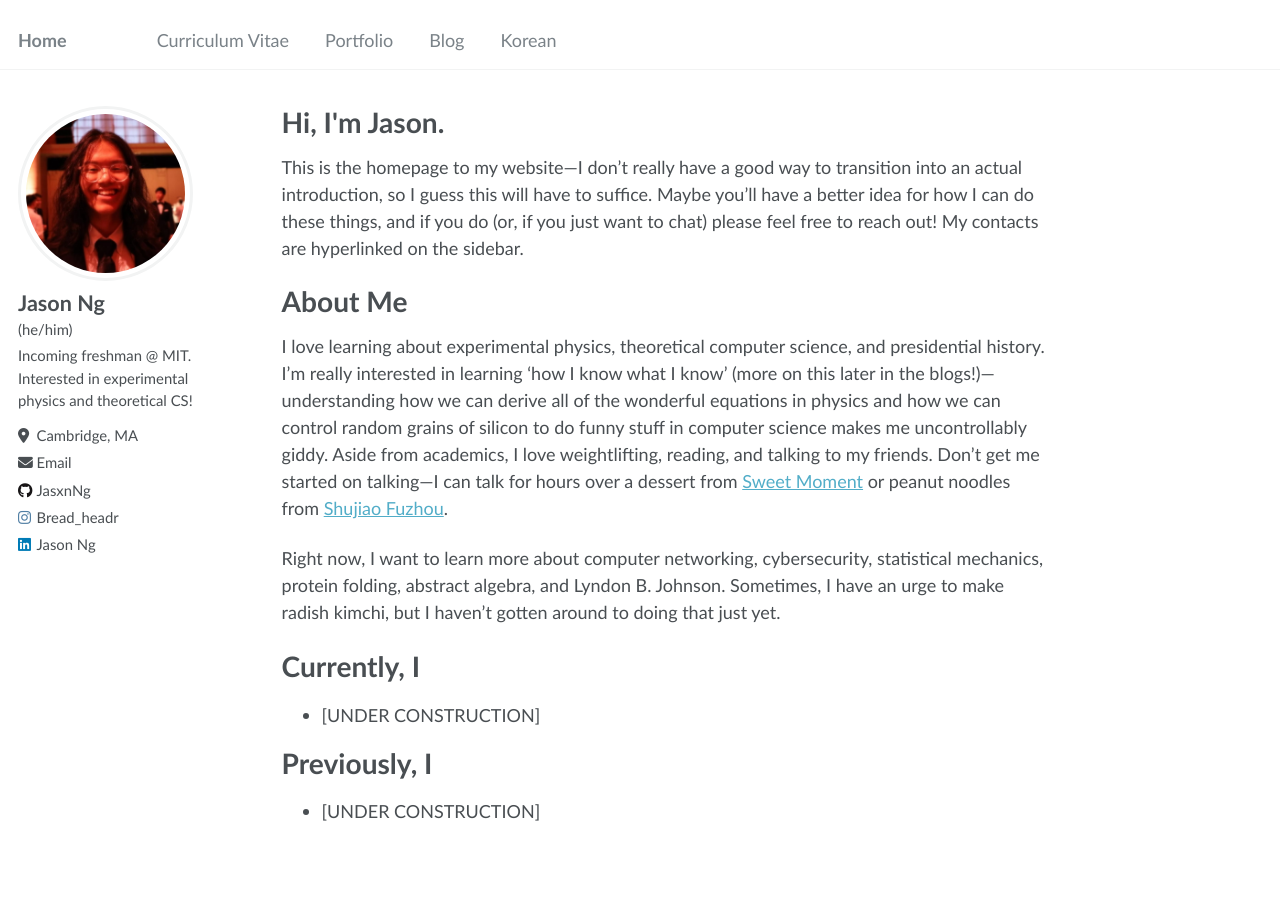
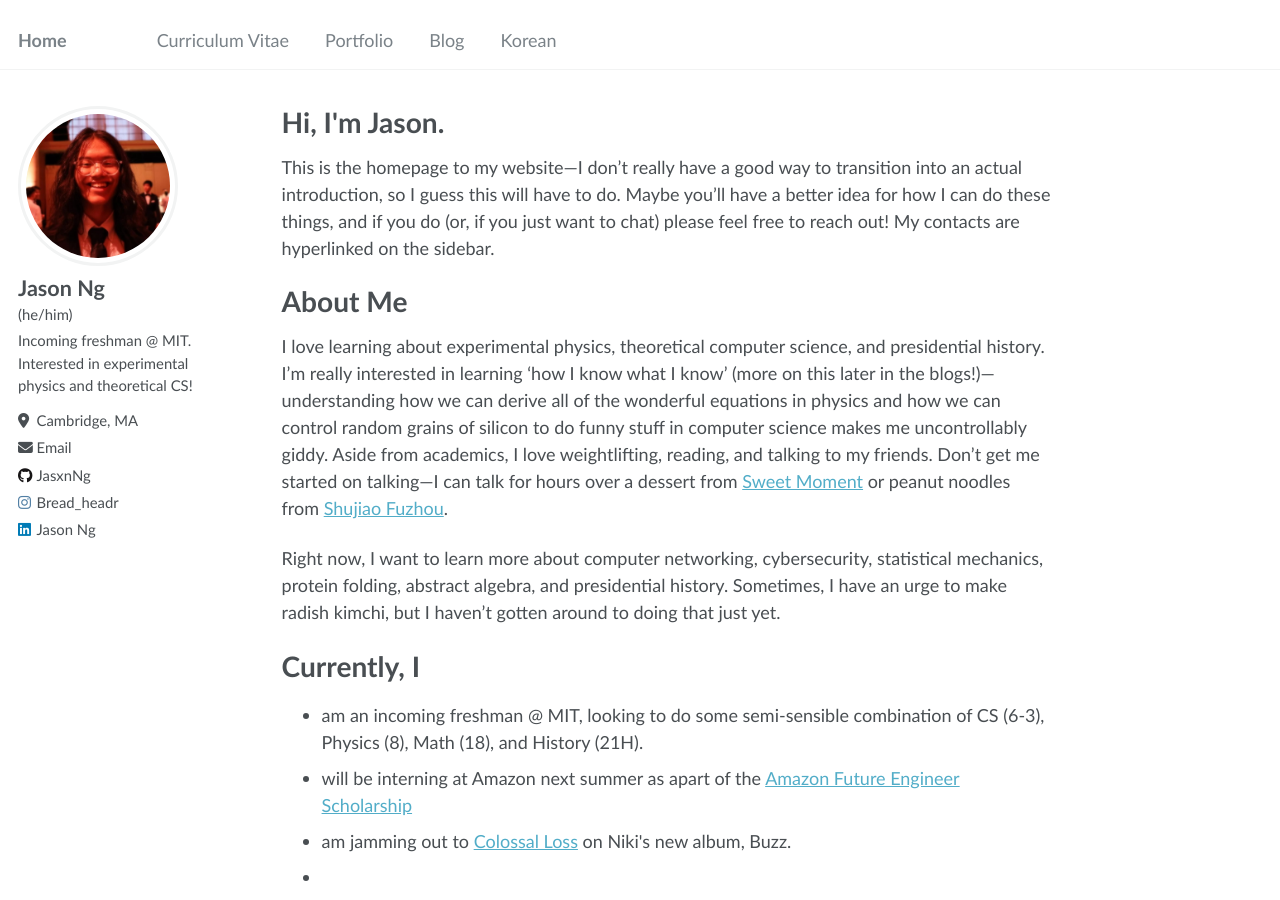
Before and after one commit to JasxnNg/jasxnng.github.io, a Jekyll site: the page built from _pages/about.md, in a window 1280 px wide and 900 px high. Built offline with Jekyll 4.4.1, drawn with Linux system fonts in a browser that asks for light colours; some of the changed text lies outside the part shown.

```diff
--- a/_pages/about.md
+++ b/_pages/about.md
@@ -7,24 +7,31 @@ redirect_from:
 ---
 <h1>Hi, I'm Jason.</h1>
 
-This is the homepage to my website—I don't really have a good way to transition into an actual introduction, so I guess this will have to suffice. Maybe you'll have a better idea for how I can do these things, and if you do (or, if you just want to chat) please feel free to reach out! My contacts are hyperlinked on the sidebar.
+This is the homepage to my website—I don't really have a good way to transition into an actual introduction, so I guess this will have to do. Maybe you'll have a better idea for how I can do these things, and if you do (or, if you just want to chat) please feel free to reach out! My contacts are hyperlinked on the sidebar.
 
 About Me
 =======
-I love learning about experimental physics, theoretical computer science, and presidential history. I'm really interested in learning 'how I know what I know' (more on this later in the blogs!)—understanding how we can derive all of the wonderful equations in physics and how we can control random grains of silicon to do funny stuff in computer science makes me uncontrollably giddy. Aside from academics, I love weightlifting, reading, and talking to my friends. Don't get me started on talking—I can talk for hours over a dessert from [Sweet Moment](https://www.sweetmomentnyc.com/) or peanut noodles from [Shujiao Fuzhou](http://www.shujiaofuzhou.com/).
+I love learning about experimental physics, theoretical computer science, and presidential history. I'm really interested in learning 'how I know what I know' (more on this later in the blogs!)—understanding how we can derive all of the wonderful equations in physics and how we can control random grains of silicon to do funny stuff in computer science makes me uncontrollably giddy. Aside from academics, I love weightlifting, reading, and talking to my friends. Don't get me started on talking—I can talk for hours over a dessert from <a href= "https://www.sweetmomentnyc.com/" target ="_blank">Sweet Moment</a> or peanut noodles from <a href="http://www.shujiaofuzhou.com/" target ="_blank">Shujiao Fuzhou</a>.
 
-Right now, I want to learn more about computer networking, cybersecurity, statistical mechanics, protein folding, abstract algebra, and Lyndon B. Johnson. Sometimes, I have an urge to make radish kimchi, but I haven't gotten around to doing that just yet.
+Right now, I want to learn more about computer networking, cybersecurity, statistical mechanics, protein folding, abstract algebra, and presidential history. Sometimes, I have an urge to make radish kimchi, but I haven't gotten around to doing that just yet.
 
 Currently, I
 ====
 <ul>
-<li>[UNDER CONSTRUCTION]</li>
+<li>am an incoming freshman @ MIT, looking to do some semi-sensible combination of CS (6-3), Physics (8), Math (18), and History (21H).</li>
+<li>will be interning at Amazon next summer as apart of the <a href="https://www.amazonfutureengineer.com/scholarships" target= "_blank">Amazon Future Engineer Scholarship</a></li>
+<li>am jamming out to <a href="https://open.spotify.com/track/36aY2VhOBpgnExFZL1mBH2?si=ad50fa8b6d364d94" target="_blank">Colossal Loss</a> on Niki's new album, Buzz.</li>
+<li></li>
 
 </ul>
 
 Previously, I
 ====
 <ul>
-<li>[UNDER CONSTRUCTION]</li>
+<li>worked with my parents at a fruit stand in Brooklyn, NY.</li>
+<li>tinkered a little bit with electrical engineering @ MIT BWSI</li>
+<li>was a mentee @ Google, working on projects involving <a href="https://github.com/Keobkeig/Science-Questions-Study-Tool" target="_blank">Natural Language Processing</a> and <a href = "https://github.com/Keobkeig/Foo-Food-Fighters" target ="_blank">Computer Vision</a>.</li>
+<li>had a blast doing Science Olympiad in high school, where I competed for Physics, Chemistry, Biology, and Inquiry events.</li>
+<li>learned how to make spam fried rice and took my talents to Cambridge</li>
 
 </ul>
--- a/_sass/_sidebar.scss
+++ b/_sass/_sidebar.scss
@@ -14,11 +14,12 @@
   margin-bottom: 1em;
 
   @media screen and (min-width: $sidebar-screen-min-width) {
-    height: 100vh;
+    height: 75vh;
     overflow-y: auto;               // Add scrollbar if the sidebar is too long
 
     // JUST NEEDED TO MAKE THIS STICKY
     position: sticky;
+    // need to look at whether or not sticky or absolute is better
     top: 75px;
     // padding-top: $masthead-height * 0.6;
   }
@@ -83,9 +84,9 @@
 .author__avatar {
   display: table-cell;
   vertical-align: top;
-  width: 100px;
+  width: 54px;
   // set width only, for non-square avatars
-  height: 100px;
+  height: 54px;
 
   @include breakpoint($large) {
     display: block;
@@ -94,8 +95,8 @@
   }
 // make my avatar a circle instead of a square
   img {
-    max-width: 175px;
-    max-height: 175px;
+    max-width: 160px;
+    max-height: 160px;
     border-radius: 100%;
 
     @include breakpoint($large) {
```
